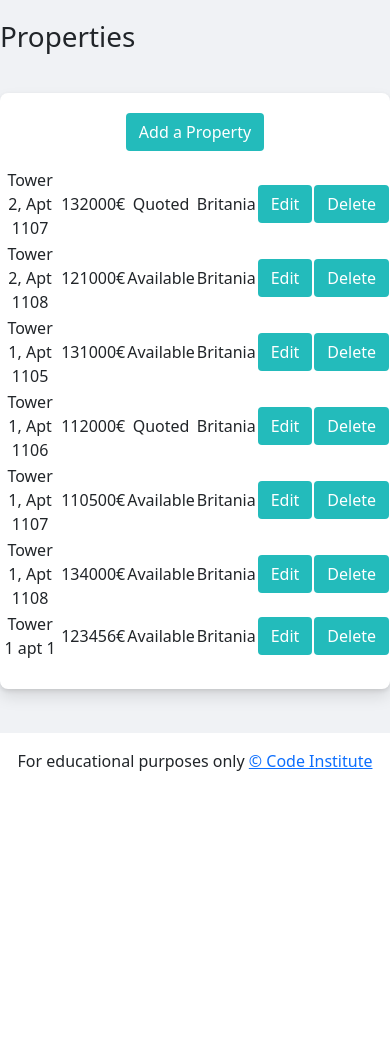
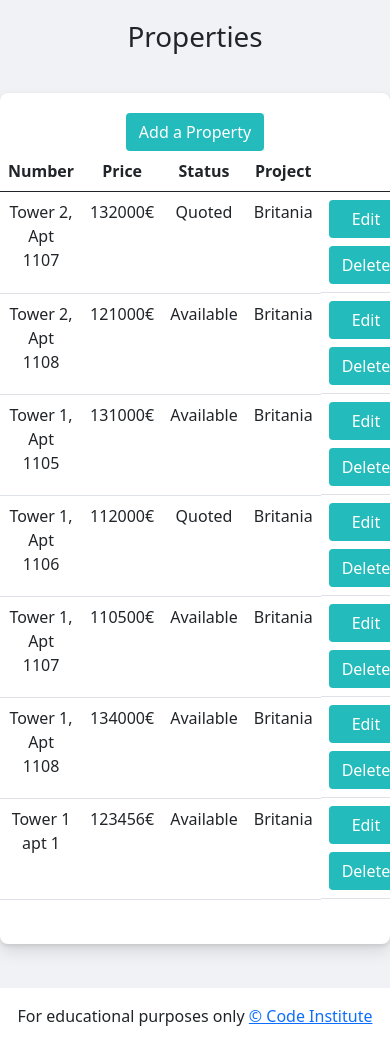
Before and after one commit to andresfgc/P4-REMS, a Django app: page /properties in a window 390 px wide. Shown: the part 56-1100 px from the top of the page. Before the commit the page ends 827 px from the top, so only its background shows below. Run offline with Django 3.2, Linux system fonts and the light colour scheme; data comes from the database, SQL or seed files in the repository; both versions use the stored data as it was after the commit.

Commit message:
Add head & responsivessnes in tables & center h1 in all pages

```diff
--- a/static/css/style.css
+++ b/static/css/style.css
@@ -25,19 +25,15 @@ body {
   padding: 20px 0 28px;
 }
 
+.h-center {
+  text-align: center;
+  }
+
 
 /* for properties & projects */
 main {
     flex: 1 0 auto;
   }
-
-/* #id_Status {
-  display: block;
-}
-
-#id_project {
-  display: block;
-} */
 
 /* for tickets & comments */
 .brand {
--- a/templates/account/login.html
+++ b/templates/account/login.html
@@ -8,7 +8,7 @@
 {% block content %}
 
 <div class="container first-bg">
-    <h1>{% trans "Sign In" %}</h1>
+    <h1 class="h-center">{% trans "Sign In" %}</h1>
     <div class="container-fluid second-bg">
         <div class="row">
             <div class="col-md-8 mt-3 offset-md-2">
--- a/templates/account/logout.html
+++ b/templates/account/logout.html
@@ -6,7 +6,7 @@
 
 {% block content %}
 <div class="container first-bg">
-    <h1>{% trans "Sign Out" %}</h1>
+    <h1 class="h-center">{% trans "Sign Out" %}</h1>
     <div class=" container-fluid second-bg">
         <div class="row">
             <div class="col-md-8 mt-3 offset-md-2">
--- a/templates/account/signup.html
+++ b/templates/account/signup.html
@@ -6,7 +6,7 @@
 
 {% block content %}
 <div class="container first-bg">
-    <h1>{% trans "Sign Up" %}</h1>
+    <h1 class="h-center">{% trans "Sign Up" %}</h1>
     <div class="container-fluid second-bg">
         <div class="row">
             <div class="col-md-8 mt-3 offset-md-2">
--- a/templates/add_project.html
+++ b/templates/add_project.html
@@ -2,7 +2,7 @@
 
 {% block content %}
     <main class="container first-bg">
-        <h1>New Project</h1>
+        <h1 class="h-center">New Project</h1>
         <div class="container-fluid second-bg">
             <form method="POST" action="add_project">
                 {% csrf_token %}
--- a/templates/add_property.html
+++ b/templates/add_property.html
@@ -2,7 +2,7 @@
 
 {% block content %}
     <main class="container first-bg">
-        <h1>New Property</h1>
+        <h1 class="h-center">New Property</h1>
         <div class="container-fluid second-bg">
             <form method="POST" action="add">
                 {% csrf_token %}
--- a/templates/add_ticket.html
+++ b/templates/add_ticket.html
@@ -2,7 +2,7 @@
 
 {% block content %}
     <main class="container first-bg">
-        <h1>New Ticket</h1>
+        <h1 class="h-center">New Ticket</h1>
         <div class="container-fluid second-bg">
             <form method="POST" action="add_ticket">
                 {% csrf_token %}
--- a/templates/base.html
+++ b/templates/base.html
@@ -34,13 +34,13 @@
                     <ul class="navbar-nav me-auto mb-2 mb-lg-0">
                         {% if user.is_authenticated %}
                         <li>
-                            <span class="navbar-text"><a class="nav-link active" aria-current="page" href="{% url 'tickets' %}">Tickets</a></span>
+                            <span class="navbar-text"><a class="nav-link" href="{% url 'projects' %}">Projects</a></span>
                         </li>
                         <li>
-                            <span class="navbar-text text-muted"><a class="nav-link" href="{% url 'properties' %}">Properties</a></span>
+                            <span class="navbar-text"><a class="nav-link" href="{% url 'properties' %}">Properties</a></span>
                         </li>
                         <li>
-                            <span class="navbar-text text-muted"><a class="nav-link" href="{% url 'projects' %}">Projects</a></span>
+                            <span class="navbar-text"><a class="nav-link" href="{% url 'tickets' %}">Tickets</a></span>
                         </li>
                         <li class="nav-item">
                             <a class="nav-link" href="{% url 'account_logout' %}">Sign Out</a>
--- a/templates/edit_project.html
+++ b/templates/edit_project.html
@@ -2,7 +2,7 @@
 
 {% block content %}
     <main class="container first-bg">
-        <h1>Edit Project</h1>
+        <h1 class="h-center">Edit Project</h1>
         <div class="container-fluid second-bg">
             <form method="POST">
                 {% csrf_token %}
--- a/templates/edit_property.html
+++ b/templates/edit_property.html
@@ -2,7 +2,7 @@
 
 {% block content %}
     <main class="container first-bg">
-        <h1>Edit Property</h1>
+        <h1 class="h-center">Edit Property</h1>
         <div class="container-fluid second-bg">
             <form method="POST">
                 {% csrf_token %}
--- a/templates/edit_ticket.html
+++ b/templates/edit_ticket.html
@@ -2,7 +2,7 @@
 
 {% block content %}
     <main class="container first-bg">
-        <h1>Edit Ticket</h1>
+        <h1 class="h-center">Edit Ticket</h1>
         <div class="container-fluid second-bg">
             <form method="POST">
                 {% csrf_token %}
--- a/templates/index.html
+++ b/templates/index.html
@@ -9,7 +9,7 @@
 
 <div class="container first-bg">
     {% if user.is_authenticated %}
-    <h1>What do you want to achieve to day?</h1>
+    <h1 class="h-center">What do you want to achieve to day?</h1>
     <div class="container-fluid second-bg">
         <div class="row">
             <div class="col-12 mt-3 left">
--- a/templates/properties.html
+++ b/templates/properties.html
@@ -2,20 +2,28 @@
 
 {% block content %}
 <main class="container first-bg">
-    <h1>Properties</h1>
+    <h1 class="h-center">Properties</h1>
     <div class="container-fluid second-bg">
         <a class="waves-effect waves-light btn btn-signup" href="/add">Add a Property</a>
-    <table class="col-12 mt-3 left">
+        <div class="table-responsive">
+            <table class="table">
+                <thead>
+                    <tr>
+                        <th scope="col">Number</th>
+                        <th scope="col">Price</th>
+                        <th scope="col">Status</th>
+                        <th scope="col">Project</th>
+                        <th scope="col"></th>
+                    </tr>
+                </thead>
                 {% for property in properties %}
                     <tr>
                         <td>{{ property.property_number }}</a></td>
                         <td>{{ property.price }}€</td>
                         <td>{{ property.status }}</td>
                         <td>{{ property.project }}</td>
-                <td>
+                        <td class="d-grid gap-2 d-md-block">
                             <a class="btn btn-signup" href="/edit/{{ property.id }}">Edit</a>
-                </td>
-                <td>
                             <a class="btn btn-signup" href="/delete/{{ property.id }}">Delete</a>
                         </td>
                     </tr>
@@ -24,6 +32,7 @@
                 {% endfor %}
             </table>
         </div>
+    </div>
     <br>
 </main>
 {%endblock%}
--- a/templates/tickets.html
+++ b/templates/tickets.html
@@ -2,7 +2,7 @@
 
 {% block content %}
 <main class="container first-bg">
-    <h1>Tickets</h1>
+    <h1 class="h-center">Tickets</h1>
     <div class="container-fluid second-bg">
         <a class="waves-effect waves-light btn btn-signup" href="/add_ticket">Add a Ticket</a>
         <div class="row">
```
Also changed, not shown: templates/projects.html (+12 -5 lines), db.sqlite3. Lines whose indentation alone changed are shown as unchanged.
